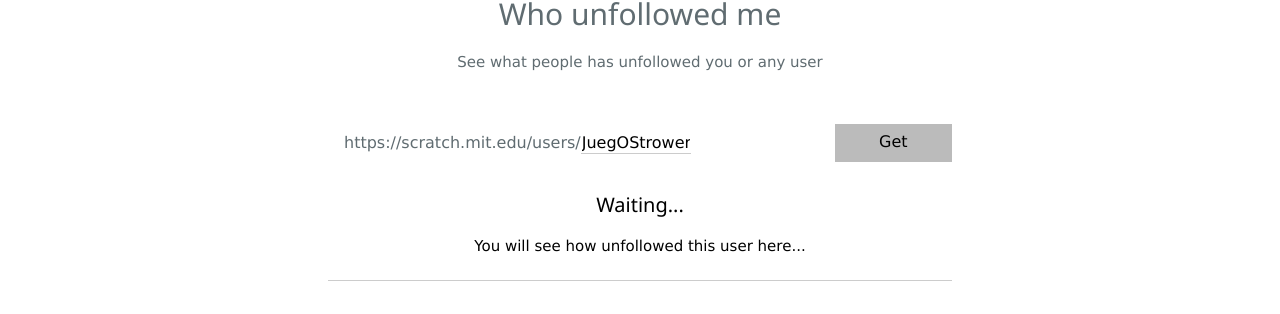
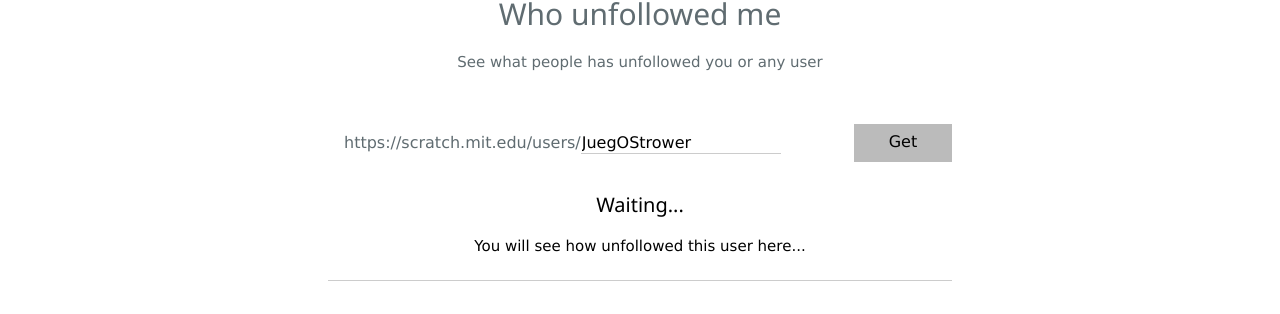
Before and after one commit to JuegOStrower/juegostrower.github.io, a Jekyll site: the page unfollowers/index.html, which Jekyll copies as it is, in a window 1280 px wide. Shown: the part 382-696 px from the top of the page. Built offline with Jekyll 4.4.1, drawn with Linux system fonts in a browser that asks for light colours; nearby versions of some CDN libraries; comment, search, counter and statistics services are not loaded.

Commit message:
Bugs fixed

```diff
--- a/unfollowers/index.html
+++ b/unfollowers/index.html
@@ -40,7 +40,7 @@
 			<th id="unfdirect" class="w3-right w3-small">Direct link</th>
           	</tr>
 		<tr id="unfinput" style="background-color:rgb(255, 255, 255)">
-			<td>https://scratch.mit.edu/users/<input value="JuegOStrower" type="text" class="w3-input" style="display: inline-block; padding: 1px; color: black; width: 110px;" id="unfuser"></td>
+			<td>https://scratch.mit.edu/users/<input value="JuegOStrower" type="text" class="w3-input" style="display: inline-block; padding: 1px; color: black; width: 200px;" id="unfuser"></td>
 			<td id="unfnow" class="w3-gray w3-hover-indigo w3-center w3-button">Get</td>
 		</tr>
         </tbody></table>
```
